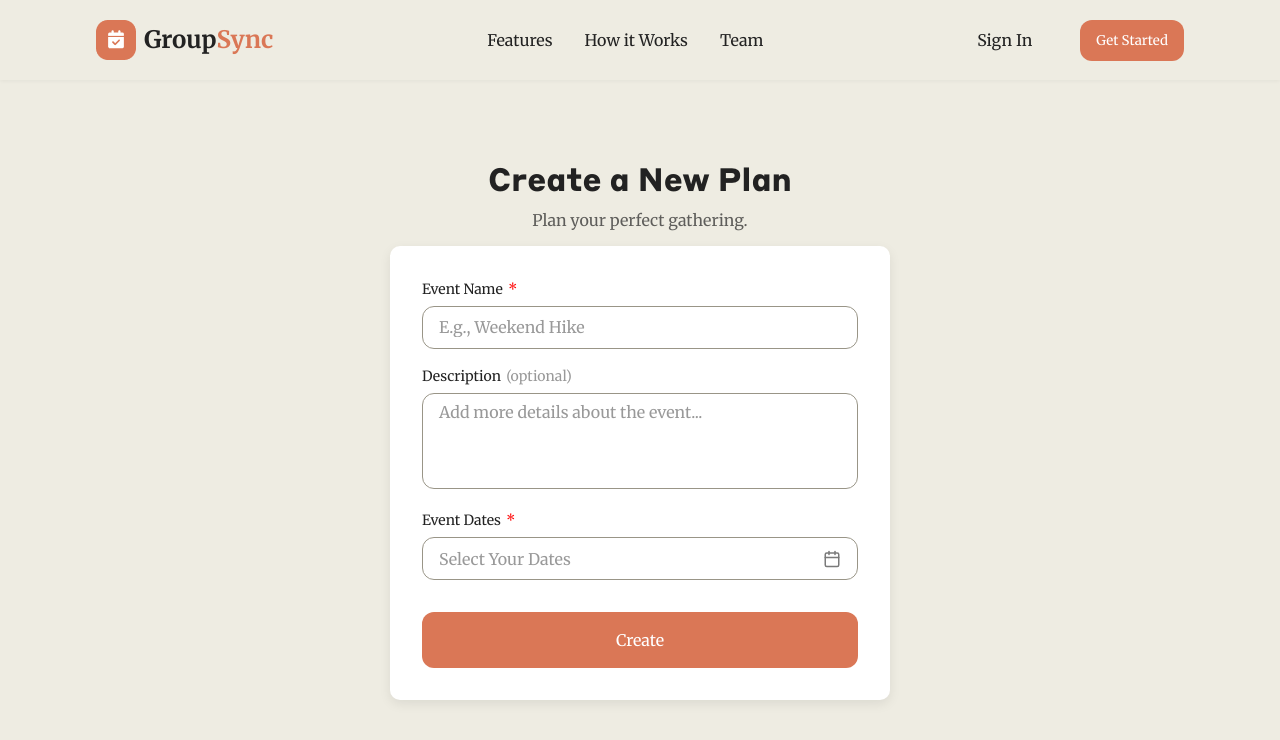
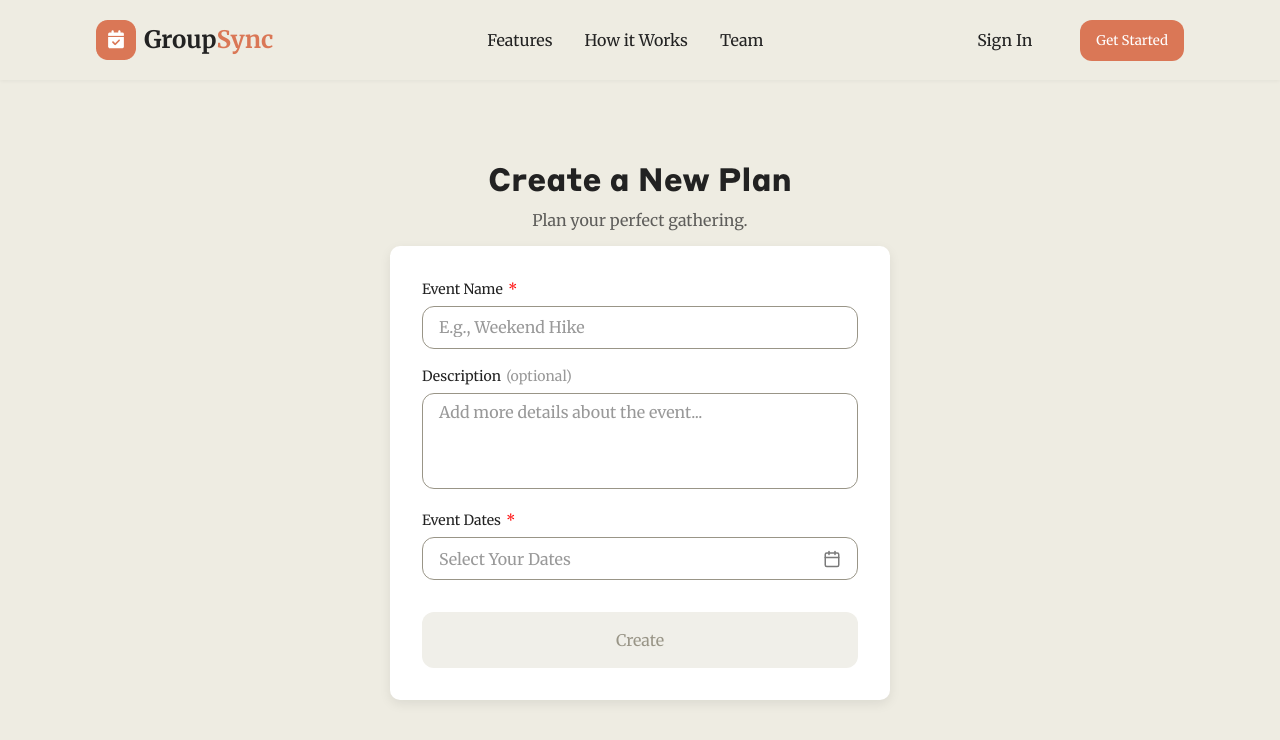
Before and after one commit to angietea101/groupsync, a React (Vite) app: page /createplan in a window 1280 px wide. Shown: the top 740 px of the page. Built offline with nearby package versions, Linux system fonts and the light colour scheme; no server answers.

Commit message:
FEAT: Disable button when required fields are not entered

```diff
--- a/src/pages/CreatePlan.css
+++ b/src/pages/CreatePlan.css
@@ -93,10 +93,35 @@
   display: flex;
   align-items: center;
   justify-content: center;
+
+  transition:
+    background-color 0.2s ease,
+    color 0.2s ease,
+    opacity 0.2s ease,
+    transform 0.1s ease;
 }
 
 .createplan-btn:hover {
   opacity: 0.9;
+}
+
+/* Disabled Create button (token-based) */
+.createplan-btn:disabled {
+  background: var(--color-primary-light);
+  color: var(--color-border);
+  cursor: not-allowed;
+  opacity: 1;
+  box-shadow: none;
+}
+
+/* Prevent hover styles when disabled */
+.createplan-btn:disabled:hover {
+  background: var(--color-primary-light);
+  opacity: 1;
+}
+
+.createplan-btn:disabled:active {
+  transform: none;
 }
 
 .back-global {
--- a/src/pages/CreatePlan.jsx
+++ b/src/pages/CreatePlan.jsx
@@ -17,11 +17,18 @@ export default function PlanEvent() {
     dates: [],
   });
 
+  const isFormValid =
+    eventName.trim().length > 0 && eventDates.dates && eventDates.dates.length > 0;
+
   const [showPicker, setShowPicker] = useState(false);
   const pickerRef = useRef(null);
 
   const [loading, setLoading] = useState(false);
   const [error, setError] = useState('');
+
+  useEffect(() => {
+    if (isFormValid) setError('');
+  }, [eventName, eventDates]);
 
   // Close when clicking outside
   useEffect(() => {
@@ -124,7 +131,7 @@ export default function PlanEvent() {
 
               {error && <p className="error-msg">{error}</p>}
 
-              <button type="submit" className="createplan-btn" disabled={loading}>
+              <button type="submit" className="createplan-btn" disabled={!isFormValid || loading}>
                 {loading ? 'Loading...' : 'Create'}
               </button>
             </form>
```
